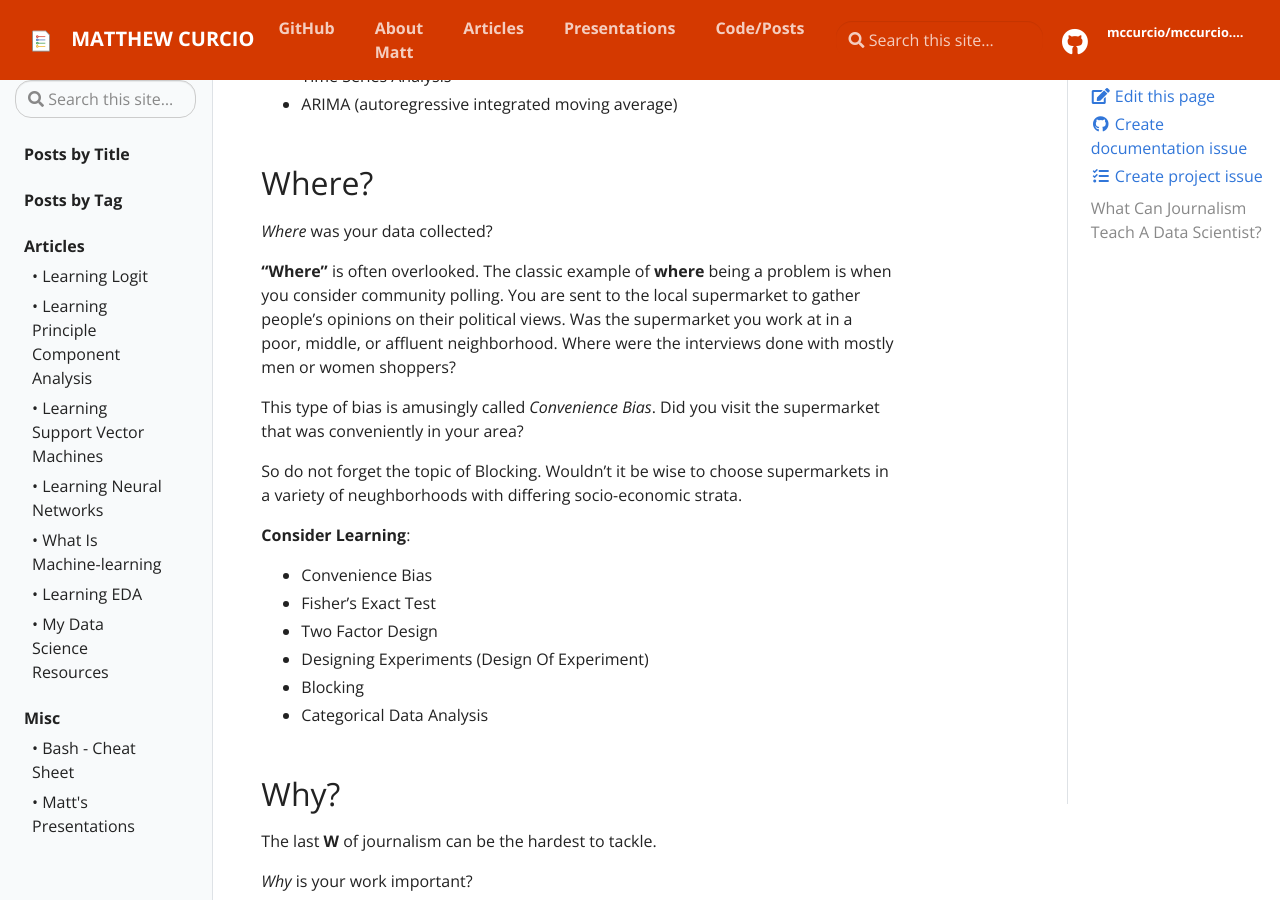
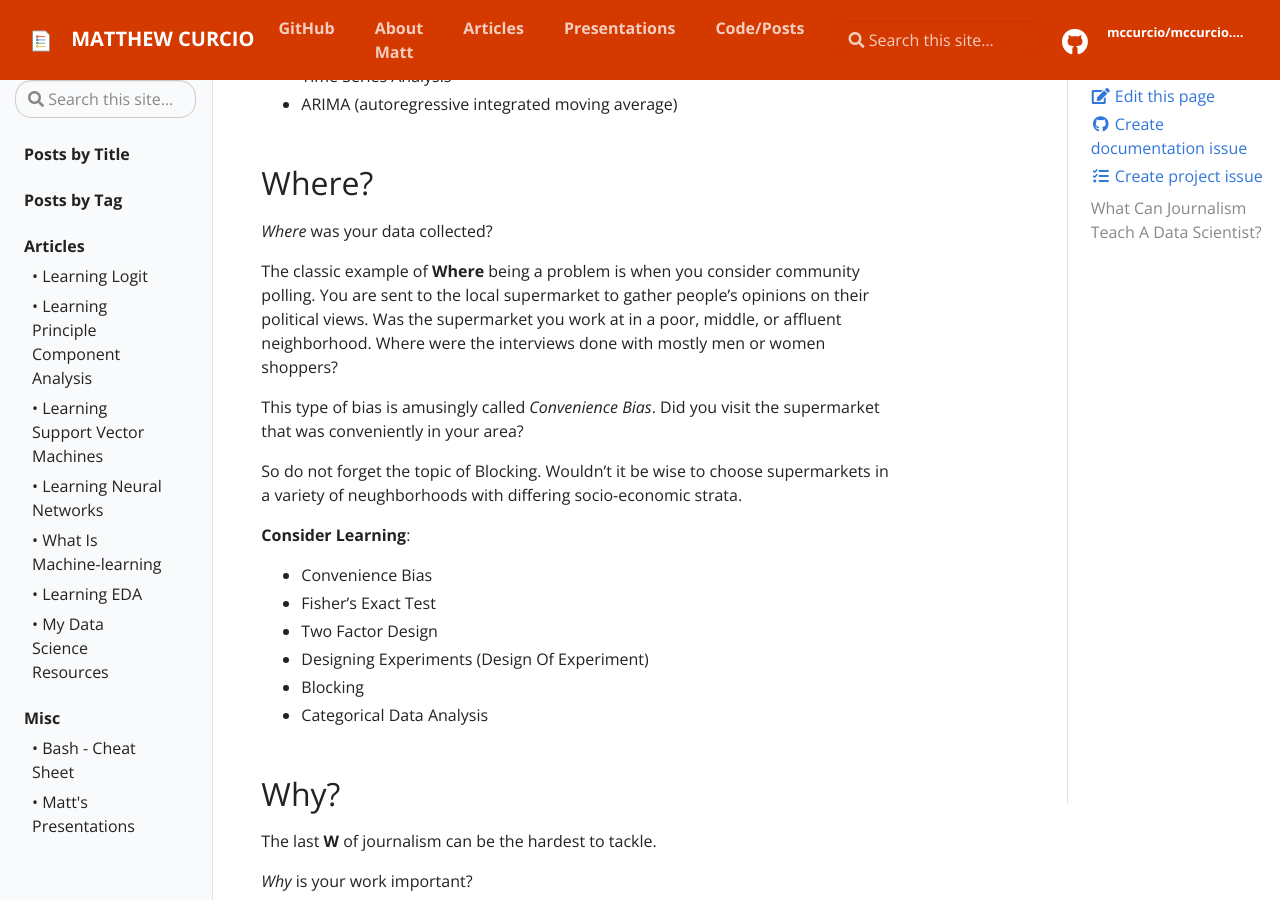
Before and after one commit to mccurcio/mccurcio.github.io, a Jekyll site: the page built from _posts/data_science/2022-07-06-journalism-ds.md, in a window 1280 px wide and 900 px high, scrolled down 3501 px. Built offline with Jekyll 4.4.1, drawn with Linux system fonts in a browser that asks for light colours; our own code applies the rules of GitHub Pages for plain Markdown files.

Commit message:
Update 2022-07-06-journalism-ds.md

```diff
--- a/_posts/data_science/2022-07-06-journalism-ds.md
+++ b/_posts/data_science/2022-07-06-journalism-ds.md
@@ -116,7 +116,7 @@ If you are collecting measurements at the same interval every time? Then you may
 
 *Where* was your data collected?
 
-**"Where"** is often overlooked. The classic example of **where** being a problem is when you consider community polling. You are sent to the local supermarket to gather people's opinions on their political views. Was the supermarket you work at in a poor, middle, or affluent neighborhood. Where were the interviews done with mostly men or women shoppers?
+The classic example of **Where** being a problem is when you consider community polling. You are sent to the local supermarket to gather people's opinions on their political views. Was the supermarket you work at in a poor, middle, or affluent neighborhood. Where were the interviews done with mostly men or women shoppers?
 
 This type of bias is amusingly called *Convenience Bias*. Did you visit the supermarket that was conveniently in your area?
 
```
